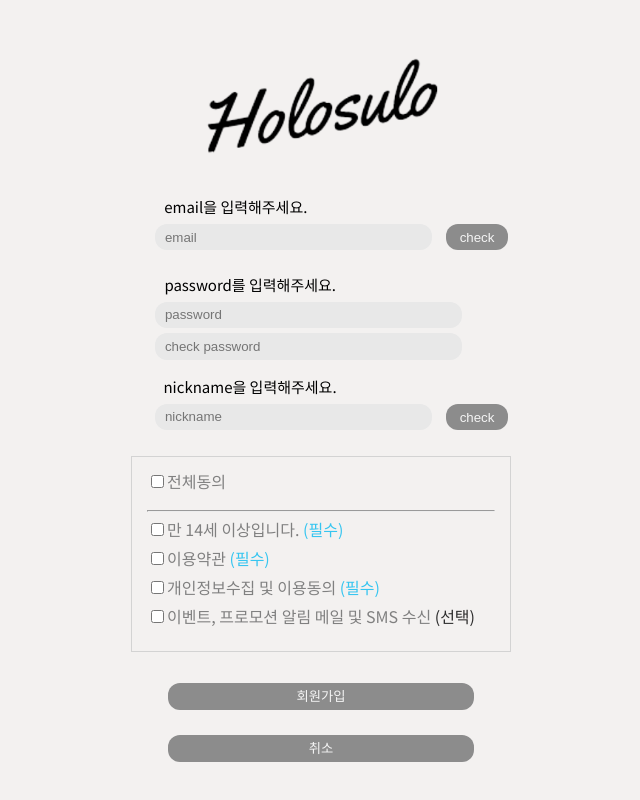
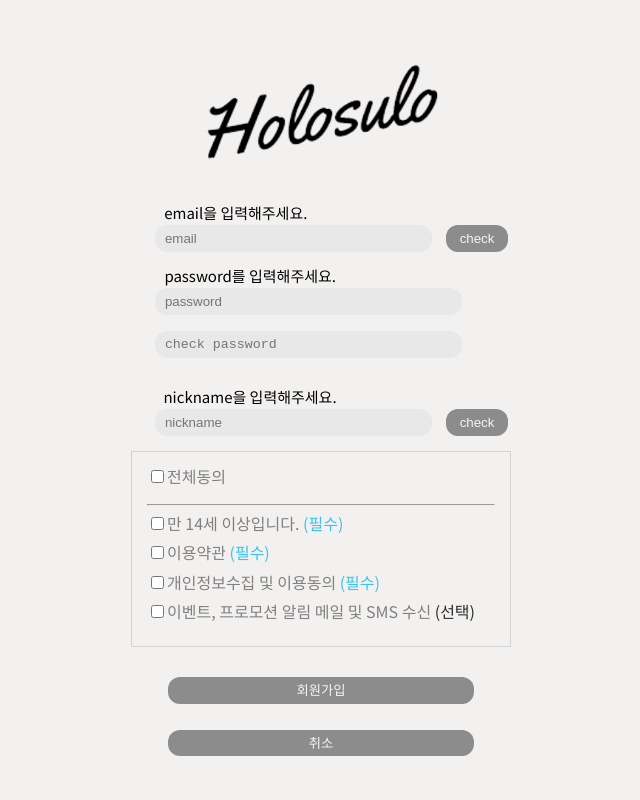
Before and after one commit to codestates/HoloSulo, a React (Create React App) app in the folder client/: page /signup in a window 1280 px wide. Shown: the whole page, without its empty margins (319-959 px from the left). Built offline with nearby package versions, Linux system fonts and the light colour scheme.

Commit message:
fix : page ui

```diff
--- a/client/src/pages/Signup.js
+++ b/client/src/pages/Signup.js
@@ -18,12 +18,12 @@ const Total = styled.div`
 `;
 
 const Part1 = styled.div`
-  margin-bottom: 10%;
+  margin-bottom: 7%;
 `;
 
 const Part2 = styled.div`
   margin-left: 5.5%;
-  margin-bottom: 10%;
+  margin-bottom: 7%;
 `;
 
 const Part3 = styled.div`
@@ -125,6 +125,25 @@ const Password = styled.input`
   justify-content: center;
 `;
 
+const PasswordCheck = styled.input`
+  width: 200px;
+  background-color: #e8e8e8;
+  color: #707070;
+  outline: none;
+  font-family: monospace;
+  border: 0.2em;
+  border-radius: 0.9em;
+  width: 23em;
+  height: 2em;
+  margin-top: 10%;
+  margin-bottom: 14%;
+  padding-left: 10px;
+  display: flex;
+  align-items: center;
+  flex-direction: column;
+  justify-content: center;
+`;
+
 const TypoNickname = styled.input`
   width: 200px;
   background-color: #e8e8e8;
@@ -161,7 +180,6 @@ const Compo = styled.div`
   display: flex;
   align-items: center;
   justify-content: center;
-  // margin-bottom: 3%;
   padding-left: 5.5%;
 `;
 
@@ -185,21 +203,21 @@ const Terms = styled.button`
 
 const Mention1 = styled.div`
   font-size: 15px;
-  margin-bottom: 2%;
+  margin-bottom: 1%;
   margin-top: 10px;
   margin-left: 8%;
 `;
 
 const Mention2 = styled.div`
   font-size: 15px;
-  margin-bottom: 2%;
+  margin-bottom: 1%;
   margin-top: 10px;
   margin-left: 2.7%;
 `;
 
 const Mention3 = styled.div`
   font-size: 15px;
-  margin-bottom: 2%;
+  margin-bottom: 1%;
   margin-top: 10px;
   margin-left: 7.8%;
 `;
@@ -215,6 +233,42 @@ const Msg2 = styled.div`
   color: #117326;
   margin-top: 5%;
   font-size: 12px;
+  font-weight: 500;
+`;
+
+const Msg3 = styled.div`
+  color: #117326;
+  margin-top: 5%;
+  margin-bottom: -5%;
+  font-size: 12px;
+  font-family: monospace;
+  font-weight: 500;
+`;
+
+const Msg4 = styled.div`
+  color: #f06363;
+  margin-top: 5%;
+  margin-bottom: -5%;
+  font-size: 12px;
+  font-family: monospace;
+  font-weight: 500;
+`;
+
+const Msg5 = styled.div`
+  color: #117326;
+  margin-top: -12%;
+  margin-bottom: 3%;
+  font-size: 12px;
+  font-family: monospace;
+  font-weight: 500;
+`;
+
+const Msg6 = styled.div`
+  color: #f06363;
+  margin-top: -12%;
+  margin-bottom: 3%;
+  font-size: 12px;
+  font-family: monospace;
   font-weight: 500;
 `;
 
@@ -485,27 +539,27 @@ export default function Signup() {
           ></Password>
           <Part4>
             {isPassword ? (
-              <Msg2>{passwordMessage}</Msg2>
+              <Msg3>{passwordMessage}</Msg3>
             ) : userinfo.password.length === 0 ? null : (
-              <Msg>{passwordMessage}</Msg>
+              <Msg4>{passwordMessage}</Msg4>
             )}
           </Part4>
 
-          <Password
+          <PasswordCheck
             type="password"
             placeholder="check password"
             onChange={handleInputValue("passwordCheck")}
             onBlur={() => {
               checkPassword(userinfo.password, userinfo.passwordCheck);
             }}
-          ></Password>
+          ></PasswordCheck>
           <Part4>
             {isPwdCheck ? (
               userinfo.passwordCheck.length === 0 ? null : (
-                <Msg2>{passwordCheckMessage}</Msg2>
+                <Msg5>{passwordCheckMessage}</Msg5>
               )
             ) : userinfo.passwordCheck.length === 0 ? null : (
-              <Msg>{passwordCheckMessage}</Msg>
+              <Msg6>{passwordCheckMessage}</Msg6>
             )}
           </Part4>
         </Part2>
@@ -547,7 +601,7 @@ export default function Signup() {
               checked={checkedItems.length === 4 ? true : false}
               onChange={(e) => handleAllCheck(e.target.checked)}
             ></input>
-            <AgreementSpan>전체동의 </AgreementSpan>
+            <AgreementSpan>전체동의</AgreementSpan>
           </Label>
           <hr></hr>
           <Label>
```
